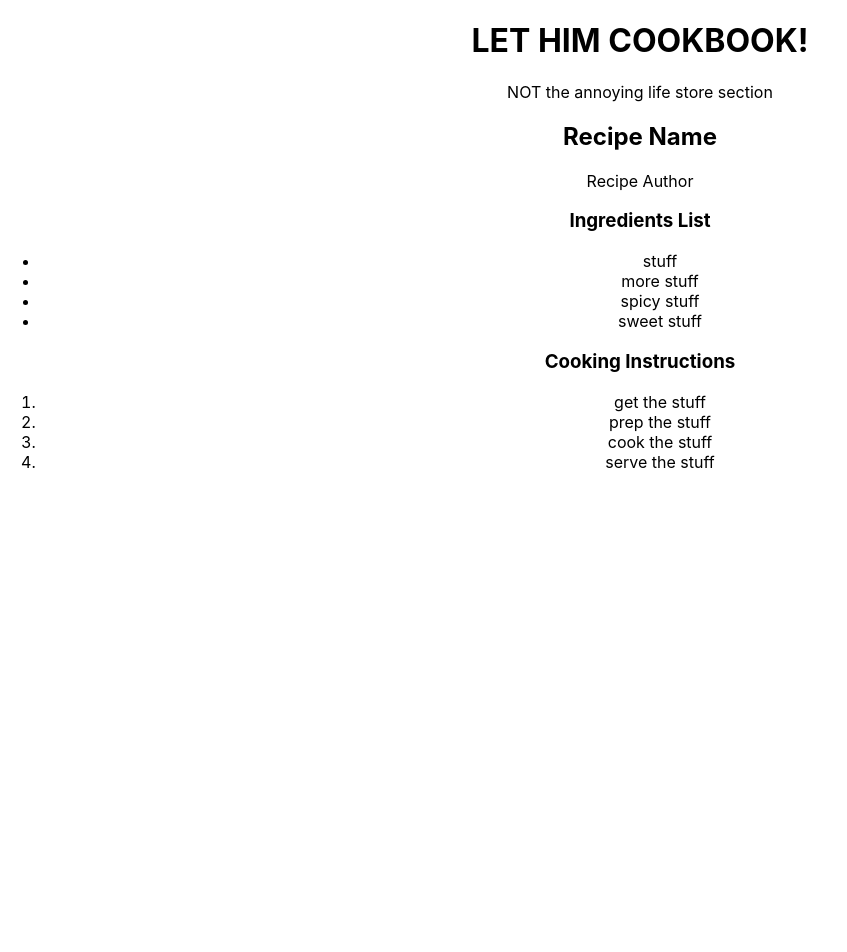
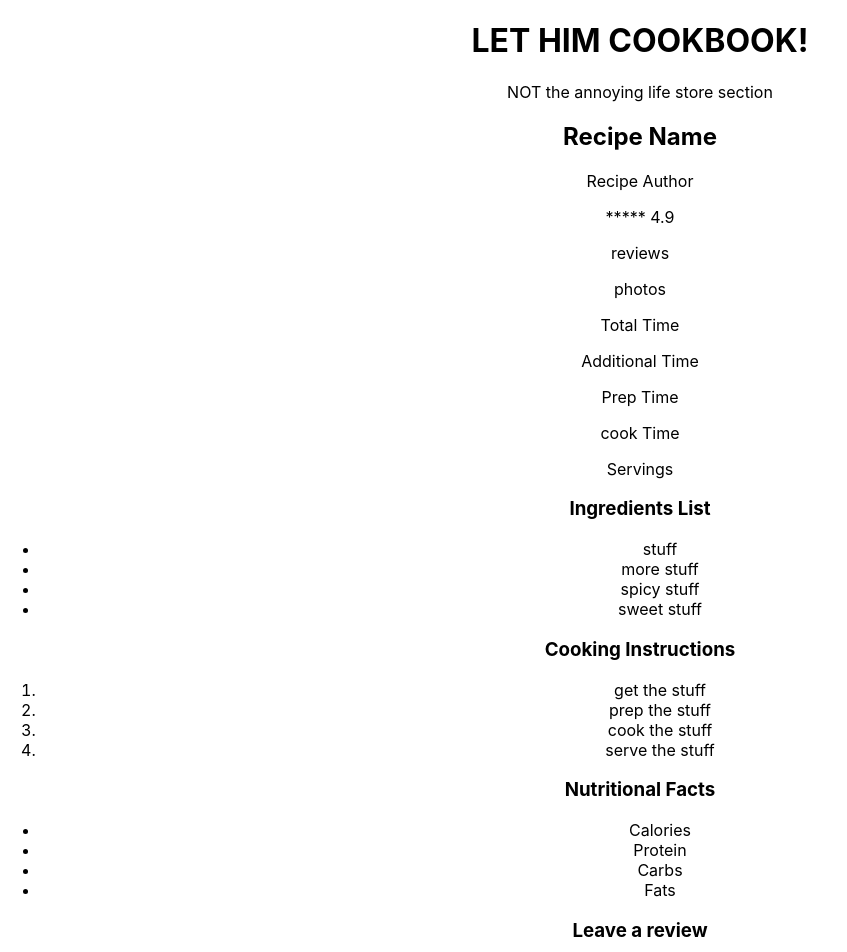
Before and after one commit to AlexDoss42/cookbook, a React (Create React App) app: page / in a window 1280 px wide. Shown: the top 952 px of the page, without its empty margins (0-847 px from the left). Before the commit the page ends 800 px from the top, so only its background shows below. Built offline with nearby package versions, Linux system fonts and the light colour scheme.

Commit message:
sets up more sections to make components for in refactor

```diff
--- a/package.json
+++ b/package.json
@@ -8,6 +8,7 @@
     "@testing-library/user-event": "^13.5.0",
     "react": "^18.3.1",
     "react-dom": "^18.3.1",
+    "react-router-dom": "^6.24.0",
     "react-scripts": "5.0.1",
     "web-vitals": "^2.1.4"
   },
--- a/src/App.js
+++ b/src/App.js
@@ -1,14 +1,39 @@
 
 import './App.css';
+import { Link } from 'react-router-dom'
 
 function App() {
   return (
     <div className="App">
+
+              <nav>
+
+                <ul>
+                    {/* <li><Link className='link' to="/">Home</Link></li>
+                    <li><Link className='link' to="/recipes">Recipes</Link></li>
+                    <li><Link className='link' to="/tree">Equipment</Link></li>
+                    <li><Link className='link' to="/search">About</Link></li> */}
+                </ul>
+            </nav>
+
       <h1>LET HIM COOKBOOK!</h1>
       <p>NOT the annoying life store section</p>
       <h2>Recipe Name</h2>
       <p>Recipe Author</p>
+      <div>
+        <p>***** 4.9</p>
+        <p>reviews</p>
+        <p>photos</p>
+      </div>
+      <div>
+        <p>Total Time</p>
+        <p>Additional Time</p>
+        <p>Prep Time</p>
+        <p>cook Time</p>
+        <p>Servings</p>
+      </div>
       <h3>Ingredients List</h3>
+
       <ul>
         <li>stuff</li>
         <li>more stuff</li>
@@ -22,6 +47,21 @@ function App() {
         <li>cook the stuff</li>
         <li>serve the stuff</li>
       </ol>
+
+    <h3>Nutritional Facts</h3>
+      <ul>
+        <li>Calories</li>
+        <li>Protein</li>
+        <li>Carbs</li>
+        <li>Fats</li>
+      </ul>
+
+      <h3>Leave a review</h3>
+
+    <h3>Read the reviews</h3>
+      <ul>
+        <li></li>
+      </ul>
     </div>
   );
 }
```
Also changed, not shown: 1 other file (tests, documents, lock files or other folders).
